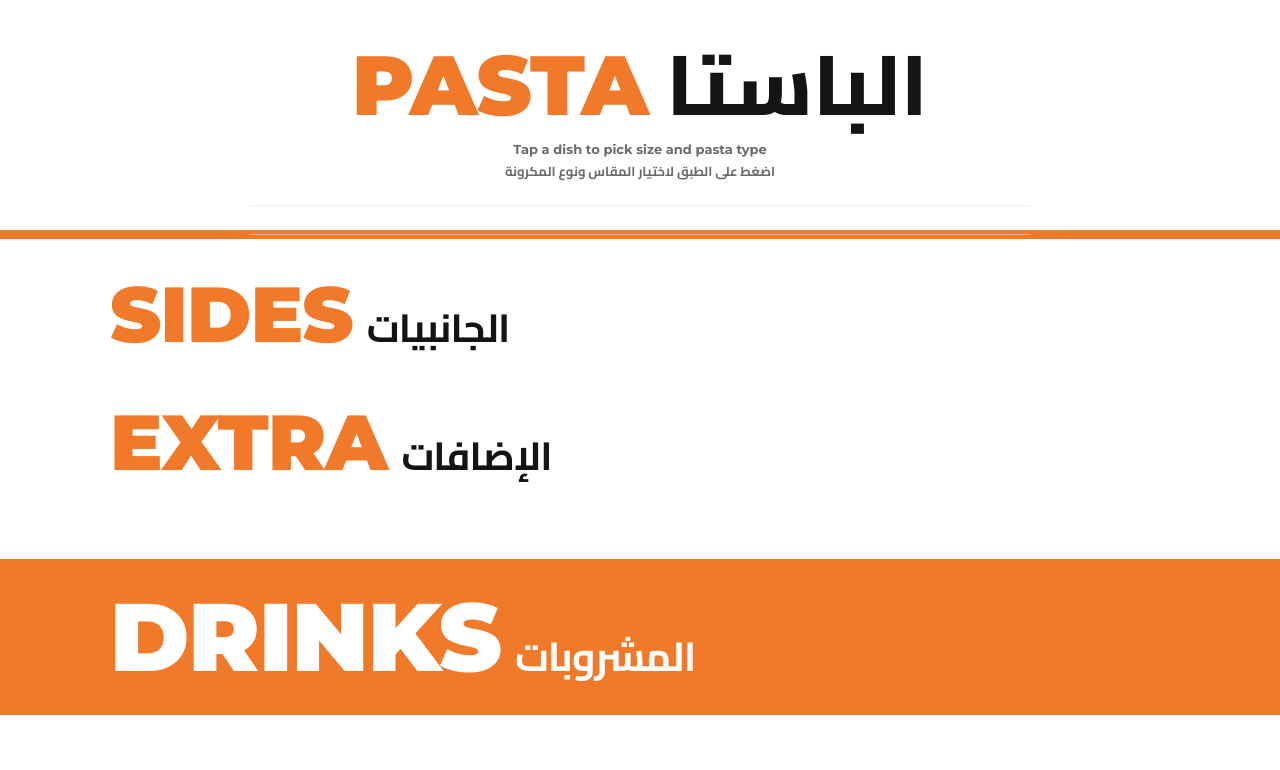
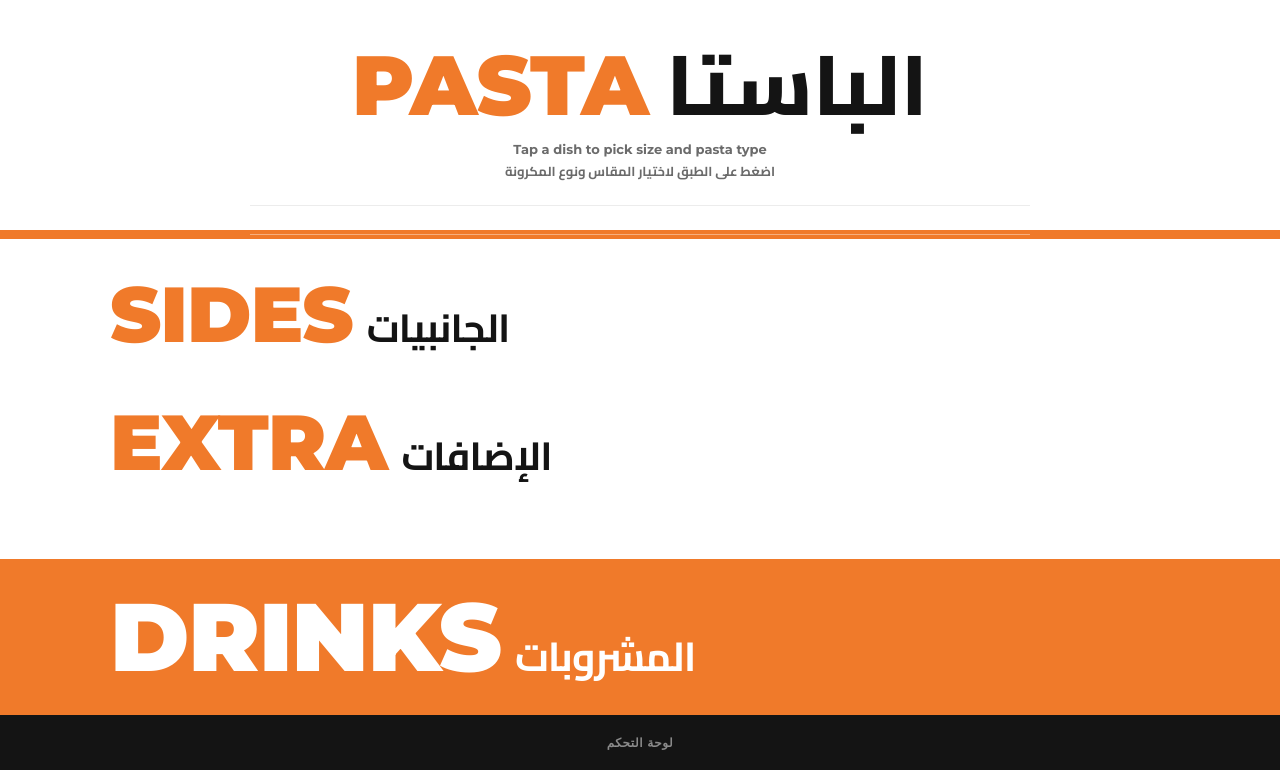
Before and after one commit to mohammed160/menuappp, a website: page public/index.html in a window 1280 px wide. Shown: the part 746-1516 px from the top of the page. Before the commit the page ends 1461 px from the top, so only its background shows below. Drawn offline with Linux system fonts and the light colour scheme; no server answers.

Commit message:
Fix admin paths and add footer link

```diff
--- a/public/css/style.css
+++ b/public/css/style.css
@@ -185,6 +185,12 @@ button{font:inherit;color:inherit;cursor:pointer}
 }
 @media (prefers-reduced-motion:reduce){*{transition:none!important;scroll-behavior:auto!important}}
 
+/* footer */
+.site-footer{background:var(--ink);color:#fff;padding:20px 0;margin-top:0;text-align:center}
+.site-footer .wrap{display:flex;justify-content:center;align-items:center}
+.footer-dashboard-link{color:rgba(255,255,255,.5);font-size:12px;font-weight:700;text-decoration:none;letter-spacing:.05em;text-transform:uppercase;transition:color .15s}
+.footer-dashboard-link:hover{color:var(--orange)}
+
 .szrow.one .sp{flex:0 0 33.333%}
 .stlbl{white-space:nowrap}
 @media (max-width:640px){.stlbl{font-size:9.5px;letter-spacing:.03em}.stlbl .ar{font-size:11px;margin-inline-start:3px}}
--- a/public/index.html
+++ b/public/index.html
@@ -74,6 +74,12 @@
 <dialog id="drawer" class="sheet" aria-label="Your order"></dialog>
 <div id="toast" class="toast" role="status" aria-live="polite"></div>
 
+<footer class="site-footer">
+  <div class="wrap">
+    <a href="/dashboard" class="footer-dashboard-link">لوحة التحكم</a>
+  </div>
+</footer>
+
 <script src="/js/cart.js"></script>
 <script src="/js/app.js"></script>
 <script src="/js/checkout.js"></script>
```
Also changed, not shown: public/admin/index.html (+2 -2 lines).
